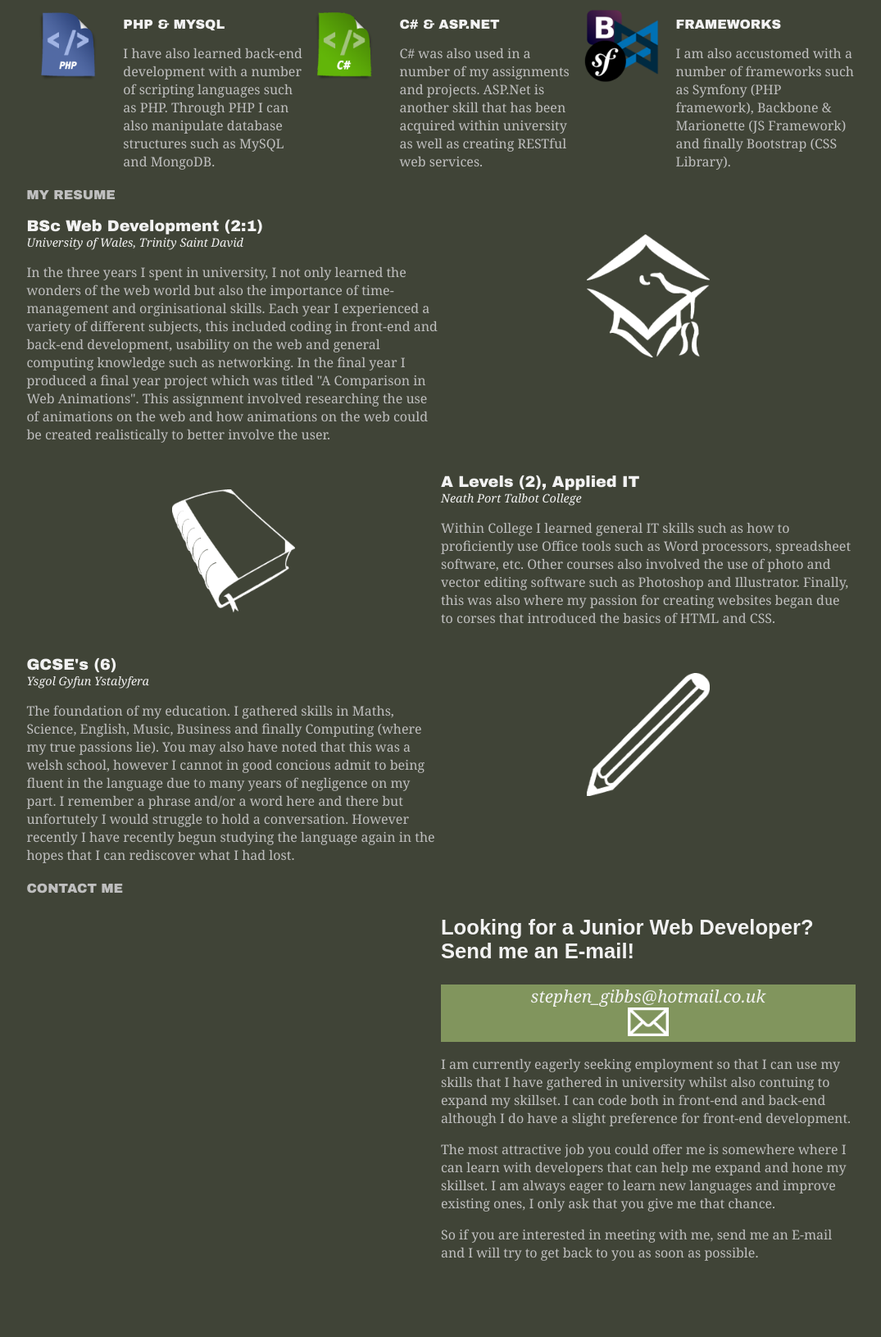
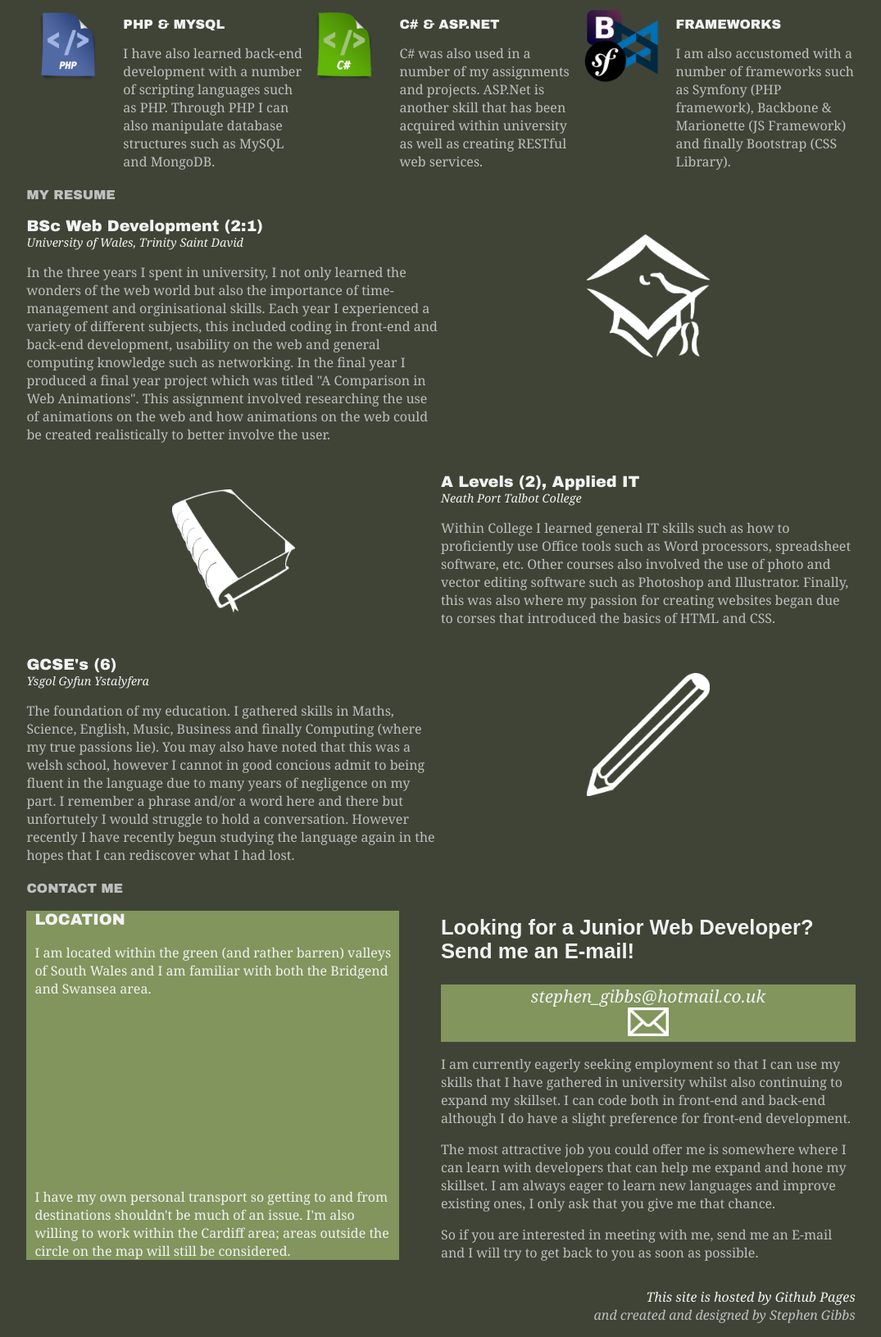
Before and after one commit to Taffro/Taffro.github.io, a PHP site: page / in a window 1280 px wide. Shown: the part 1000-2631 px from the top of the page at 82% size, without its empty margins (102-1177 px from the left). Before the commit the page ends 2555 px from the top, so only its background shows below. Run offline with PHP 8.4, Linux system fonts and the light colour scheme; a map, chart or similar area stays blank; some libraries are stand-ins or nearby versions.

Commit message:
Added google map and footer

```diff
--- a/CSS/application.css
+++ b/CSS/application.css
@@ -232,42 +232,14 @@ background-color: #404437
 
 /* ============================= */
 /* ==== Contact Me Section ===== */
+
+.locationText {
+	margin-left: 10px;
+}
+
 .form-outer {
 	background-color: #81955D;
 	width: 90%
-}
-.lazy-margin{
-	color:#81955D;
-}
-form {
-	margin: 0 auto;
-	width: 80%;
-}
-label {
-	font-style: italic;
-	display:block;
-    letter-spacing:2px;
-	font-size: 1em;
-	margin-top: 15px;
-	color: #f2f2f2;
-}
-#submit {
-	height: 40px;
-	background-color: #f2f2f2;
-	color: #808080;
-	margin-bottom: 20px;
-	margin-top: 10px;
-}
-
-input, textarea {
-	width:100%;
-	height:27px;
-	background:#f2f2f2;
-	border:1px solid #f2f2f2;
-	padding:10px;
-	margin-top:3px;
-	font-size:0.9em;
-	color:#808080;
 }
 
 .emailContainer {
@@ -294,30 +266,35 @@ input, textarea {
 	margin-left: auto;
 	margin-right: auto;
 }
-
-.honeypot {
-
+.locationHeader {
+	font-family: "Arial Black", Gadget, sans-serif;
+	font-size: 1.2em;
+	margin-left: 10px;
+	text-transform: uppercase;
 }
 
-/* Optional placeholder changes */
-/*::-webkit-input-placeholder {
-    color:    #f2f2f2;
+/* ============================= */
+/* ====== Footer Section ======= */
+.foot-col-1{
+	width: 100%;
+	float: right;
+	font-style: italic;
 }
-:-moz-placeholder {
-   color:    #f2f2f2;
-   opacity:  1;
+.foot-col-1 p{
+	float: right;
+	margin-bottom: 0px;
 }
-::-moz-placeholder {
-   color:    #f2f2f2;
-   opacity:  1;
+.foot-col-2{
+	width: 100%;
+	font-style: italic;
+	color: #BFBFBF;
+	float: right;
 }
-:-ms-input-placeholder {
-   color:    #f2f2f2;
-}*/
+.foot-col-2 p{
+	float: right;
+	margin-top: 0px;
+}
 
-textarea {
-	height: 200px;
-}
 
 /* ===================================== */
 /* ======= Media Queries Adaptive ====== */
@@ -400,6 +377,23 @@ textarea {
 	width: 100%
 	}
 
+	.foot-col-1 {
+		float: none;
+		margin-left: auto;
+		margin-right: auto;
+	}
+	.foot-col-1 p{
+		float: none;
+	}
+	.foot-col-2 {
+		float: none;
+		margin-left: auto;
+		margin-right: auto;
+	}
+	.foot-col-2 p {
+		float: none;
+	}
+
 }
 
 @media (max-width: 991px) {
--- /dev/null
+++ b/JS/map.js
@@ -0,0 +1,26 @@
+	var myCenter=new google.maps.LatLng(51.594816, -3.783645);
+
+	function initialize()
+	{
+	var mapProp = {
+	  center:myCenter,
+	  zoom:7,
+	  mapTypeId:google.maps.MapTypeId.ROADMAP
+	  };
+
+	var map = new google.maps.Map(document.getElementById("googleMap"),mapProp);
+
+	var myCity = new google.maps.Circle({
+	  center:myCenter,
+	  radius:25000,
+	  strokeColor:"#FFFCD4",
+	  strokeOpacity:0.8,
+	  strokeWeight:2,
+	  fillColor:"#878455",
+	  fillOpacity:0.4
+	  });
+
+	myCity.setMap(map);
+	}
+
+	google.maps.event.addDomListener(window, 'load', initialize);
--- a/index.html
+++ b/index.html
@@ -2,6 +2,8 @@
 
 <head>
 	<link rel="stylesheet" href="CSS/application.css">
+	<script src="http://maps.googleapis.com/maps/api/js"></script>
+	<script src="JS/map.js"></script>
 </head>
 
 <body>
@@ -11,7 +13,7 @@
 		<div class="container">
 			<div class="column1">
 				<p class="name">Stephen Gibbs</p>
-				<p class="title">Junior Web Developer based in South West Wales</p>
+				<p class="title">Junior Web Developer based in South Wales</p>
 			</div>
 			<div class="column2">
 			<a href="#contact" class="hireBtn">Hire Me</a>
@@ -139,6 +141,12 @@
 		</div>
 		<div class="container1">
 			<div class="column1">
+				<div class="form-outer">
+					<p class="locationHeader">Location</p>
+					<p class="locationText">I am located within the green (and rather barren) valleys of South Wales and I am familiar with both the Bridgend and Swansea area.</p>
+					<div id="googleMap" style="width:100%;height:200px;margin-left:auto;margin-right:auto"></div>
+					<p class="locationText">I have my own personal transport so getting to and from destinations shouldn't be much of an issue. I'm also willing to work within the Cardiff area; areas outside the circle on the map will still be considered.</p>
+				</div>
 			</div>
 			<div class="column2">
 				<p class="pleasehireme">Looking for a Junior Web Developer? Send me an E-mail!</p>
@@ -147,11 +155,23 @@
 					<img class="img-mail" src="Images/mail.png" width="50" height="35">
 				</div>
 
-				<p class="sub-text">I am currently eagerly seeking employment so that I can use my skills that I have gathered in university whilst also contuing to expand my skillset. I can code both in front-end and back-end although I do have a slight preference for front-end development.</p>
+				<p class="sub-text">I am currently eagerly seeking employment so that I can use my skills that I have gathered in university whilst also continuing to expand my skillset. I can code both in front-end and back-end although I do have a slight preference for front-end development.</p>
 				<p class="sub-text">The most attractive job you could offer me is somewhere where I can learn with developers that can help me expand and hone my skillset. I am always eager to learn new languages and improve existing ones, I only ask that you give me that chance.</p><p class="sub-text">So if you are interested in meeting with me, send me an E-mail and I will try to get back to you as soon as possible.</p>
 			</div>
 		</div>
+	</div>
 
+	<!-- ====== Footer ===== -->
+	<div class="section1">
+		<div class="container1">
+			<div class="foot-col-1">
+				<p>This site is hosted by Github Pages</p>
+			</div>
+			<div class="foot-col-2">
+				<p>and created and designed by Stephen Gibbs</p>
+			</div>
+
+		</div>
 	</div>
 
 </body>
```
